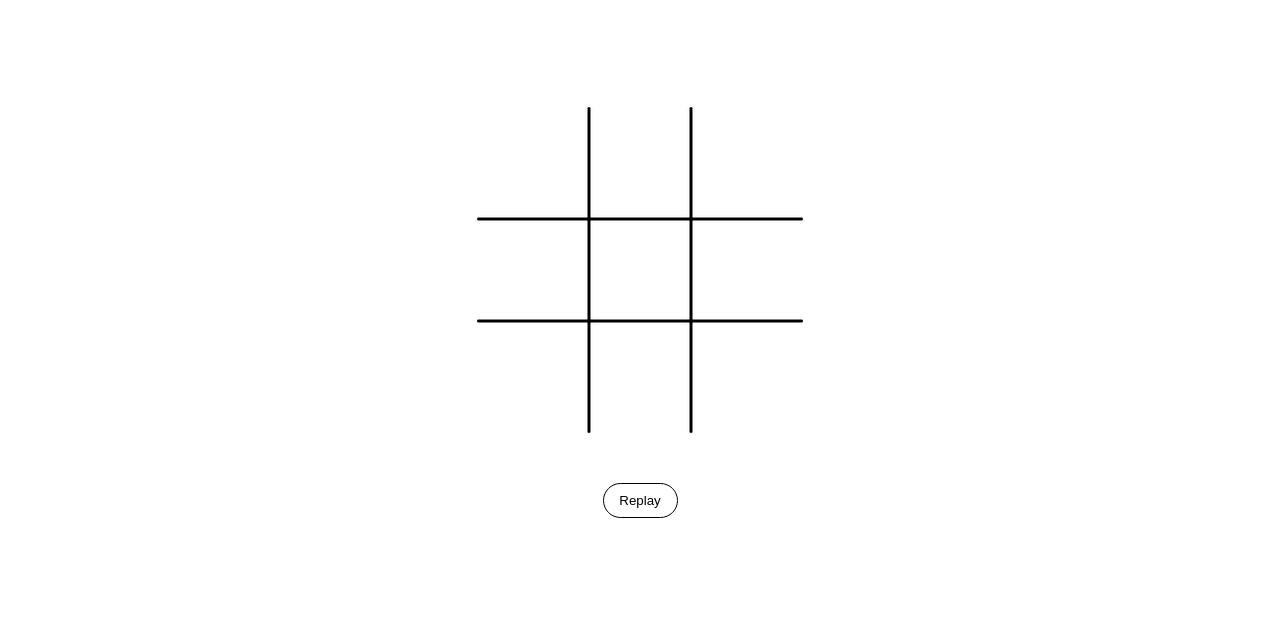
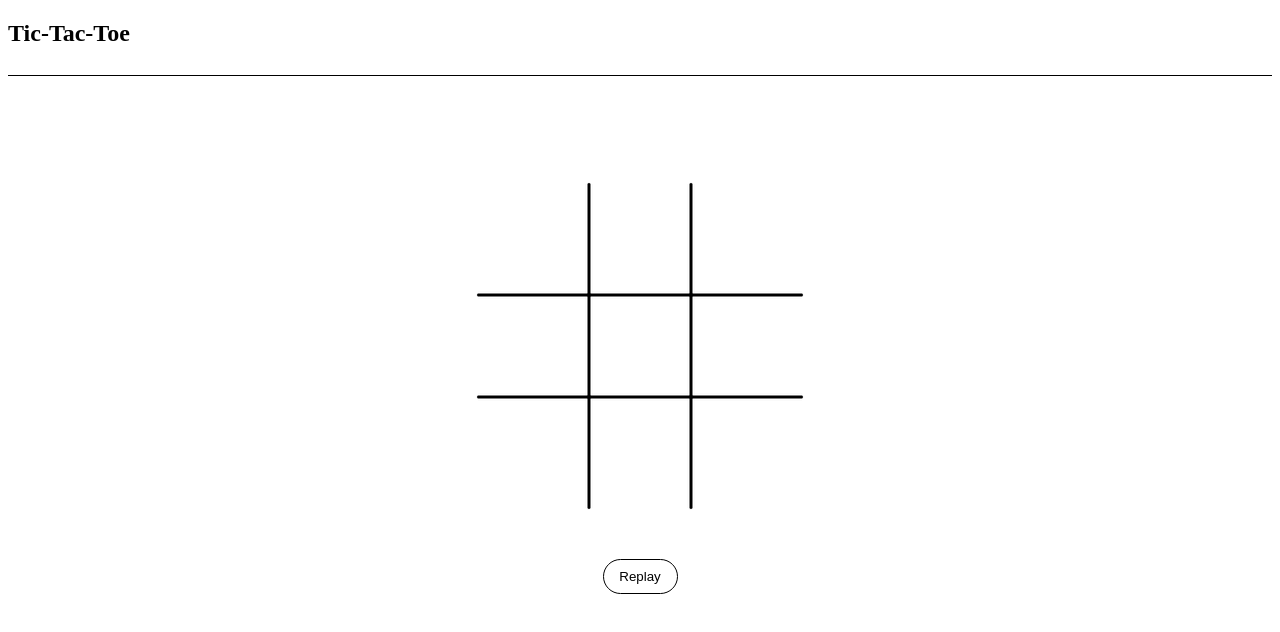
Before and after one commit to Mierack/tic-tac-toe, a plain HTML site: page index.html in a window 1280 px wide. Drawn offline with Linux system fonts and the light colour scheme.

Commit message:
Update index.html

```diff
--- a/index.html
+++ b/index.html
@@ -2,10 +2,11 @@
 <html>
   <head>
     <meta charset="UTF-8" />
-    <title>tic-tac-toe </title>
+    <title>title</title>
     <link rel="stylesheet" href="tic.css" />
   </head>
   <body>
+    <nav><h2>Tic-Tac-Toe</h2></nav>
     <main>
       <div class="board-image-con">
         <img src="tic-board.png" alt="" />
```
